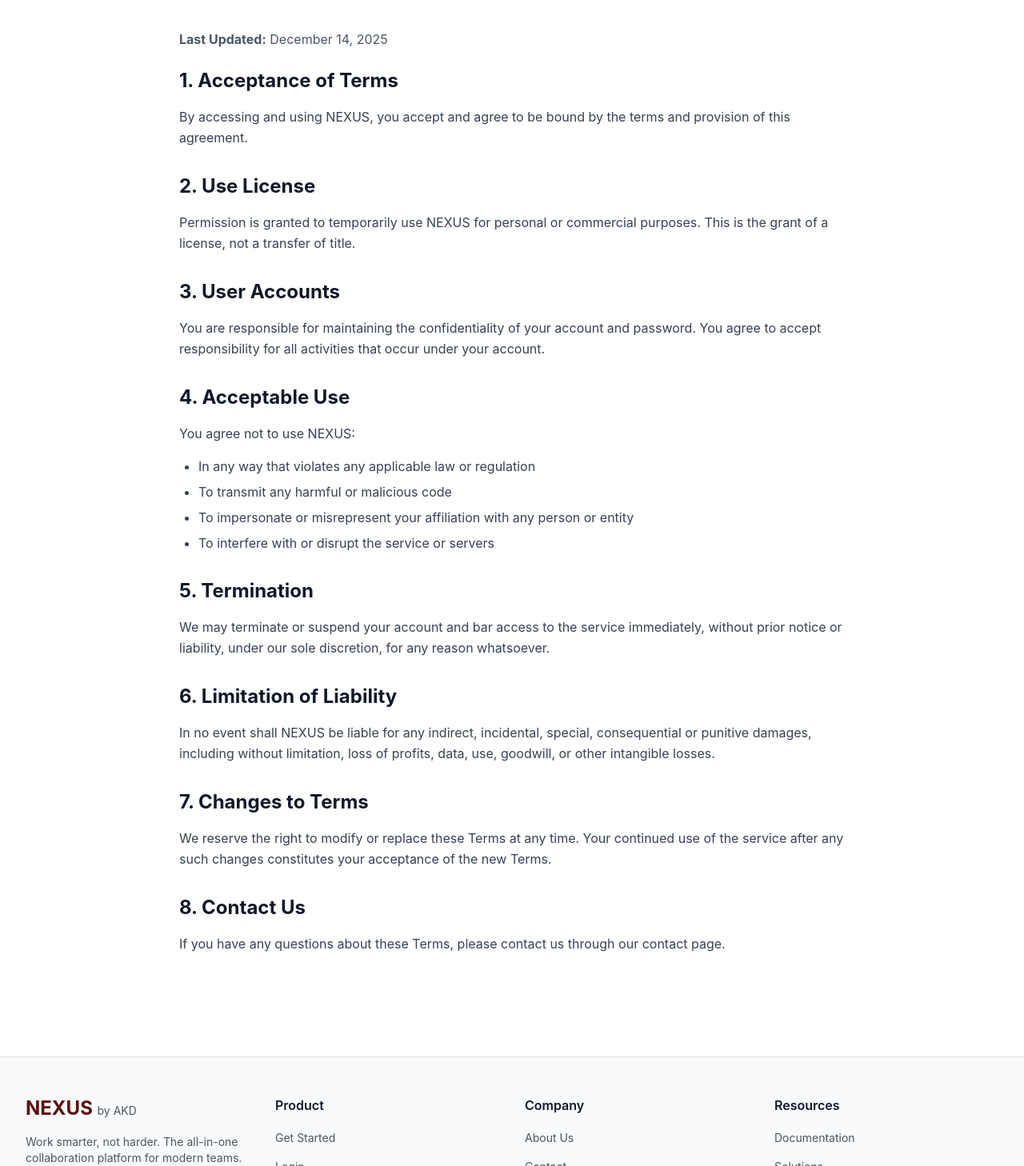
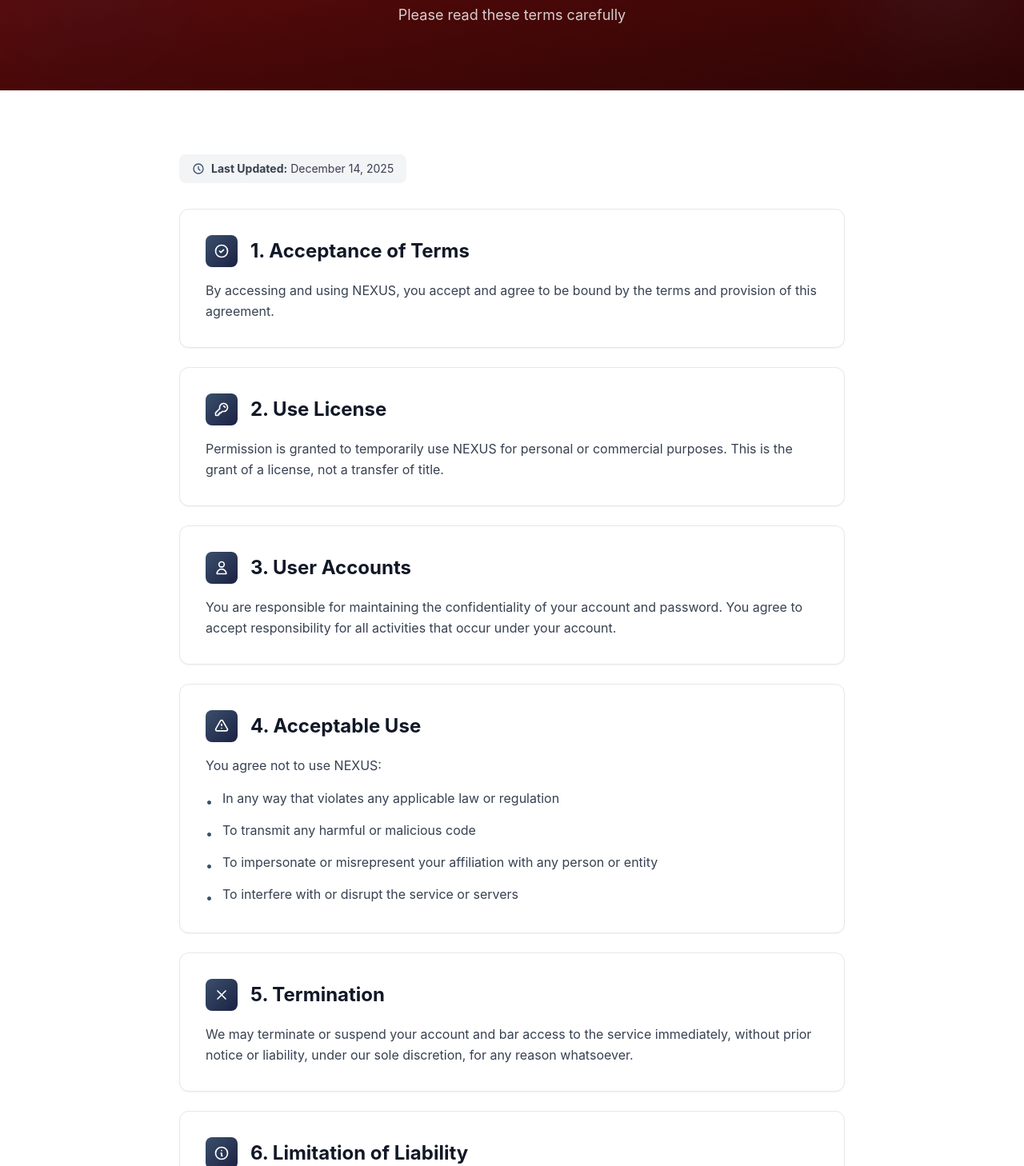
Before and after one commit to AbdurRehman-eng/nexus, a Next.js app: page /terms in a window 1280 px wide. Shown: the part 212-1670 px from the top of the page at 80% size. Built offline with nearby package versions, Linux system fonts and the light colour scheme.

Commit message:
changed the UI of terms page

```diff
--- a/src/app/terms/page.tsx
+++ b/src/app/terms/page.tsx
@@ -1,86 +1,293 @@
-import Navbar from '@/components/Navbar';
-import Footer from '@/components/Footer';
+import Navbar from "@/components/Navbar";
+import Footer from "@/components/Footer";
 
 export default function TermsPage() {
   return (
     <div className="min-h-screen bg-white flex flex-col">
       <Navbar />
 
-      <main className="flex-grow py-16 sm:py-20 md:py-24">
+      {/* Hero Section */}
+      <section className="bg-gradient-to-br from-[#6B1212] via-[#4A0808] to-[#2D0505] text-white py-16 sm:py-20 relative overflow-hidden">
+        {/* Decorative blue orbs */}
+        <div className="absolute top-10 right-10 w-32 h-32 bg-[#3A506B] rounded-full blur-3xl opacity-30"></div>
+        <div className="absolute bottom-10 left-10 w-40 h-40 bg-[#1C2143] rounded-full blur-3xl opacity-20"></div>
+
+        <div className="max-w-4xl mx-auto px-4 sm:px-6 md:px-8 text-center relative z-10">
+          <h1 className="text-4xl sm:text-5xl font-bold mb-4">
+            Terms of Service
+          </h1>
+          <p className="text-lg text-white/80">
+            Please read these terms carefully
+          </p>
+        </div>
+      </section>
+
+      <main className="flex-grow py-16 sm:py-20">
         <div className="max-w-4xl mx-auto px-4 sm:px-6 md:px-8">
-          <h1 className="text-4xl sm:text-5xl font-bold text-gray-900 mb-8">Terms of Service</h1>
+          {/* Last Updated Badge */}
+          <div className="inline-flex items-center gap-2 px-4 py-2 bg-gray-100 rounded-lg mb-8">
+            <svg
+              className="w-4 h-4 text-[#3A506B]"
+              fill="none"
+              stroke="currentColor"
+              viewBox="0 0 24 24"
+            >
+              <path
+                strokeLinecap="round"
+                strokeLinejoin="round"
+                strokeWidth={2}
+                d="M12 8v4l3 3m6-3a9 9 0 11-18 0 9 9 0 0118 0z"
+              />
+            </svg>
+            <span className="text-sm text-gray-700">
+              <strong>Last Updated:</strong> December 14, 2025
+            </span>
+          </div>
 
-          <div className="prose prose-lg max-w-none">
-            <p className="text-gray-600 mb-6">
-              <strong>Last Updated:</strong> December 14, 2025
-            </p>
-
-            <section className="mb-8">
-              <h2 className="text-2xl font-bold text-gray-900 mb-4">1. Acceptance of Terms</h2>
-              <p className="text-gray-700 leading-relaxed mb-4">
-                By accessing and using NEXUS, you accept and agree to be bound by the terms and provision
-                of this agreement.
+          <div className="space-y-6">
+            <section className="bg-white border border-gray-200 rounded-xl p-6 sm:p-8 shadow-sm hover:shadow-md transition-shadow">
+              <div className="flex items-start gap-4 mb-4">
+                <div className="w-10 h-10 bg-gradient-to-br from-[#3A506B] to-[#1C2143] rounded-lg flex items-center justify-center flex-shrink-0">
+                  <svg
+                    className="w-5 h-5 text-white"
+                    fill="none"
+                    stroke="currentColor"
+                    viewBox="0 0 24 24"
+                  >
+                    <path
+                      strokeLinecap="round"
+                      strokeLinejoin="round"
+                      strokeWidth={2}
+                      d="M9 12l2 2 4-4m6 2a9 9 0 11-18 0 9 9 0 0118 0z"
+                    />
+                  </svg>
+                </div>
+                <h2 className="text-2xl font-bold text-gray-900 mt-1">
+                  1. Acceptance of Terms
+                </h2>
+              </div>
+              <p className="text-gray-700 leading-relaxed">
+                By accessing and using NEXUS, you accept and agree to be bound
+                by the terms and provision of this agreement.
               </p>
             </section>
 
-            <section className="mb-8">
-              <h2 className="text-2xl font-bold text-gray-900 mb-4">2. Use License</h2>
-              <p className="text-gray-700 leading-relaxed mb-4">
-                Permission is granted to temporarily use NEXUS for personal or commercial purposes.
-                This is the grant of a license, not a transfer of title.
+            <section className="bg-white border border-gray-200 rounded-xl p-6 sm:p-8 shadow-sm hover:shadow-md transition-shadow">
+              <div className="flex items-start gap-4 mb-4">
+                <div className="w-10 h-10 bg-gradient-to-br from-[#3A506B] to-[#1C2143] rounded-lg flex items-center justify-center flex-shrink-0">
+                  <svg
+                    className="w-5 h-5 text-white"
+                    fill="none"
+                    stroke="currentColor"
+                    viewBox="0 0 24 24"
+                  >
+                    <path
+                      strokeLinecap="round"
+                      strokeLinejoin="round"
+                      strokeWidth={2}
+                      d="M15 7a2 2 0 012 2m4 0a6 6 0 01-7.743 5.743L11 17H9v2H7v2H4a1 1 0 01-1-1v-2.586a1 1 0 01.293-.707l5.964-5.964A6 6 0 1121 9z"
+                    />
+                  </svg>
+                </div>
+                <h2 className="text-2xl font-bold text-gray-900 mt-1">
+                  2. Use License
+                </h2>
+              </div>
+              <p className="text-gray-700 leading-relaxed">
+                Permission is granted to temporarily use NEXUS for personal or
+                commercial purposes. This is the grant of a license, not a
+                transfer of title.
               </p>
             </section>
 
-            <section className="mb-8">
-              <h2 className="text-2xl font-bold text-gray-900 mb-4">3. User Accounts</h2>
-              <p className="text-gray-700 leading-relaxed mb-4">
-                You are responsible for maintaining the confidentiality of your account and password.
-                You agree to accept responsibility for all activities that occur under your account.
+            <section className="bg-white border border-gray-200 rounded-xl p-6 sm:p-8 shadow-sm hover:shadow-md transition-shadow">
+              <div className="flex items-start gap-4 mb-4">
+                <div className="w-10 h-10 bg-gradient-to-br from-[#3A506B] to-[#1C2143] rounded-lg flex items-center justify-center flex-shrink-0">
+                  <svg
+                    className="w-5 h-5 text-white"
+                    fill="none"
+                    stroke="currentColor"
+                    viewBox="0 0 24 24"
+                  >
+                    <path
+                      strokeLinecap="round"
+                      strokeLinejoin="round"
+                      strokeWidth={2}
+                      d="M16 7a4 4 0 11-8 0 4 4 0 018 0zM12 14a7 7 0 00-7 7h14a7 7 0 00-7-7z"
+                    />
+                  </svg>
+                </div>
+                <h2 className="text-2xl font-bold text-gray-900 mt-1">
+                  3. User Accounts
+                </h2>
+              </div>
+              <p className="text-gray-700 leading-relaxed">
+                You are responsible for maintaining the confidentiality of your
+                account and password. You agree to accept responsibility for all
+                activities that occur under your account.
               </p>
             </section>
 
-            <section className="mb-8">
-              <h2 className="text-2xl font-bold text-gray-900 mb-4">4. Acceptable Use</h2>
+            <section className="bg-white border border-gray-200 rounded-xl p-6 sm:p-8 shadow-sm hover:shadow-md transition-shadow">
+              <div className="flex items-start gap-4 mb-4">
+                <div className="w-10 h-10 bg-gradient-to-br from-[#3A506B] to-[#1C2143] rounded-lg flex items-center justify-center flex-shrink-0">
+                  <svg
+                    className="w-5 h-5 text-white"
+                    fill="none"
+                    stroke="currentColor"
+                    viewBox="0 0 24 24"
+                  >
+                    <path
+                      strokeLinecap="round"
+                      strokeLinejoin="round"
+                      strokeWidth={2}
+                      d="M12 9v2m0 4h.01m-6.938 4h13.856c1.54 0 2.502-1.667 1.732-3L13.732 4c-.77-1.333-2.694-1.333-3.464 0L3.34 16c-.77 1.333.192 3 1.732 3z"
+                    />
+                  </svg>
+                </div>
+                <h2 className="text-2xl font-bold text-gray-900 mt-1">
+                  4. Acceptable Use
+                </h2>
+              </div>
               <p className="text-gray-700 leading-relaxed mb-4">
                 You agree not to use NEXUS:
               </p>
-              <ul className="list-disc pl-6 text-gray-700 space-y-2">
-                <li>In any way that violates any applicable law or regulation</li>
-                <li>To transmit any harmful or malicious code</li>
-                <li>To impersonate or misrepresent your affiliation with any person or entity</li>
-                <li>To interfere with or disrupt the service or servers</li>
+              <ul className="space-y-3">
+                <li className="flex items-start gap-3 text-gray-700">
+                  <span className="text-[#3A506B] mt-1">•</span>
+                  <span>
+                    In any way that violates any applicable law or regulation
+                  </span>
+                </li>
+                <li className="flex items-start gap-3 text-gray-700">
+                  <span className="text-[#3A506B] mt-1">•</span>
+                  <span>To transmit any harmful or malicious code</span>
+                </li>
+                <li className="flex items-start gap-3 text-gray-700">
+                  <span className="text-[#3A506B] mt-1">•</span>
+                  <span>
+                    To impersonate or misrepresent your affiliation with any
+                    person or entity
+                  </span>
+                </li>
+                <li className="flex items-start gap-3 text-gray-700">
+                  <span className="text-[#3A506B] mt-1">•</span>
+                  <span>
+                    To interfere with or disrupt the service or servers
+                  </span>
+                </li>
               </ul>
             </section>
 
-            <section className="mb-8">
-              <h2 className="text-2xl font-bold text-gray-900 mb-4">5. Termination</h2>
-              <p className="text-gray-700 leading-relaxed mb-4">
-                We may terminate or suspend your account and bar access to the service immediately,
-                without prior notice or liability, under our sole discretion, for any reason whatsoever.
+            <section className="bg-white border border-gray-200 rounded-xl p-6 sm:p-8 shadow-sm hover:shadow-md transition-shadow">
+              <div className="flex items-start gap-4 mb-4">
+                <div className="w-10 h-10 bg-gradient-to-br from-[#3A506B] to-[#1C2143] rounded-lg flex items-center justify-center flex-shrink-0">
+                  <svg
+                    className="w-5 h-5 text-white"
+                    fill="none"
+                    stroke="currentColor"
+                    viewBox="0 0 24 24"
+                  >
+                    <path
+                      strokeLinecap="round"
+                      strokeLinejoin="round"
+                      strokeWidth={2}
+                      d="M6 18L18 6M6 6l12 12"
+                    />
+                  </svg>
+                </div>
+                <h2 className="text-2xl font-bold text-gray-900 mt-1">
+                  5. Termination
+                </h2>
+              </div>
+              <p className="text-gray-700 leading-relaxed">
+                We may terminate or suspend your account and bar access to the
+                service immediately, without prior notice or liability, under
+                our sole discretion, for any reason whatsoever.
               </p>
             </section>
 
-            <section className="mb-8">
-              <h2 className="text-2xl font-bold text-gray-900 mb-4">6. Limitation of Liability</h2>
-              <p className="text-gray-700 leading-relaxed mb-4">
-                In no event shall NEXUS be liable for any indirect, incidental, special, consequential
-                or punitive damages, including without limitation, loss of profits, data, use, goodwill,
-                or other intangible losses.
+            <section className="bg-white border border-gray-200 rounded-xl p-6 sm:p-8 shadow-sm hover:shadow-md transition-shadow">
+              <div className="flex items-start gap-4 mb-4">
+                <div className="w-10 h-10 bg-gradient-to-br from-[#3A506B] to-[#1C2143] rounded-lg flex items-center justify-center flex-shrink-0">
+                  <svg
+                    className="w-5 h-5 text-white"
+                    fill="none"
+                    stroke="currentColor"
+                    viewBox="0 0 24 24"
+                  >
+                    <path
+                      strokeLinecap="round"
+                      strokeLinejoin="round"
+                      strokeWidth={2}
+                      d="M13 16h-1v-4h-1m1-4h.01M21 12a9 9 0 11-18 0 9 9 0 0118 0z"
+                    />
+                  </svg>
+                </div>
+                <h2 className="text-2xl font-bold text-gray-900 mt-1">
+                  6. Limitation of Liability
+                </h2>
+              </div>
+              <p className="text-gray-700 leading-relaxed">
+                In no event shall NEXUS be liable for any indirect, incidental,
+                special, consequential or punitive damages, including without
+                limitation, loss of profits, data, use, goodwill, or other
+                intangible losses.
               </p>
             </section>
 
-            <section className="mb-8">
-              <h2 className="text-2xl font-bold text-gray-900 mb-4">7. Changes to Terms</h2>
-              <p className="text-gray-700 leading-relaxed mb-4">
-                We reserve the right to modify or replace these Terms at any time. Your continued use of
-                the service after any such changes constitutes your acceptance of the new Terms.
+            <section className="bg-white border border-gray-200 rounded-xl p-6 sm:p-8 shadow-sm hover:shadow-md transition-shadow">
+              <div className="flex items-start gap-4 mb-4">
+                <div className="w-10 h-10 bg-gradient-to-br from-[#3A506B] to-[#1C2143] rounded-lg flex items-center justify-center flex-shrink-0">
+                  <svg
+                    className="w-5 h-5 text-white"
+                    fill="none"
+                    stroke="currentColor"
+                    viewBox="0 0 24 24"
+                  >
+                    <path
+                      strokeLinecap="round"
+                      strokeLinejoin="round"
+                      strokeWidth={2}
+                      d="M4 4v5h.582m15.356 2A8.001 8.001 0 004.582 9m0 0H9m11 11v-5h-.581m0 0a8.003 8.003 0 01-15.357-2m15.357 2H15"
+                    />
+                  </svg>
+                </div>
+                <h2 className="text-2xl font-bold text-gray-900 mt-1">
+                  7. Changes to Terms
+                </h2>
+              </div>
+              <p className="text-gray-700 leading-relaxed">
+                We reserve the right to modify or replace these Terms at any
+                time. Your continued use of the service after any such changes
+                constitutes your acceptance of the new Terms.
               </p>
             </section>
 
-            <section className="mb-8">
-              <h2 className="text-2xl font-bold text-gray-900 mb-4">8. Contact Us</h2>
+            <section className="bg-white border border-gray-200 rounded-xl p-6 sm:p-8 shadow-sm hover:shadow-md transition-shadow">
+              <div className="flex items-start gap-4 mb-4">
+                <div className="w-10 h-10 bg-gradient-to-br from-[#3A506B] to-[#1C2143] rounded-lg flex items-center justify-center flex-shrink-0">
+                  <svg
+                    className="w-5 h-5 text-white"
+                    fill="none"
+                    stroke="currentColor"
+                    viewBox="0 0 24 24"
+                  >
+                    <path
+                      strokeLinecap="round"
+                      strokeLinejoin="round"
+                      strokeWidth={2}
+                      d="M3 8l7.89 5.26a2 2 0 002.22 0L21 8M5 19h14a2 2 0 002-2V7a2 2 0 00-2-2H5a2 2 0 00-2 2v10a2 2 0 002 2z"
+                    />
+                  </svg>
+                </div>
+                <h2 className="text-2xl font-bold text-gray-900 mt-1">
+                  8. Contact Us
+                </h2>
+              </div>
               <p className="text-gray-700 leading-relaxed">
-                If you have any questions about these Terms, please contact us through our contact page.
+                If you have any questions about these Terms, please contact us
+                through our contact page.
               </p>
             </section>
           </div>
```
